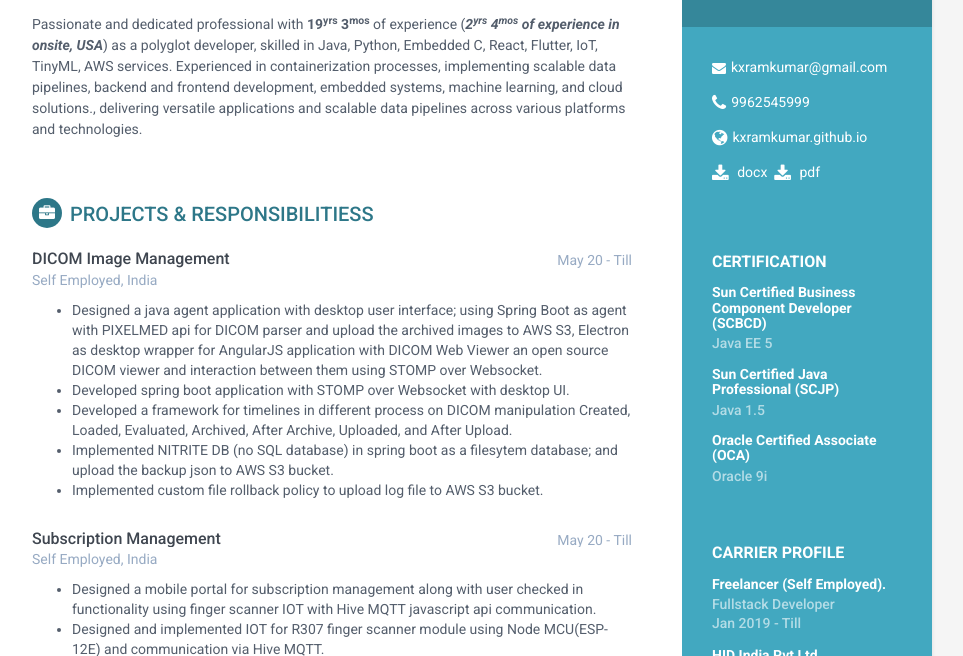
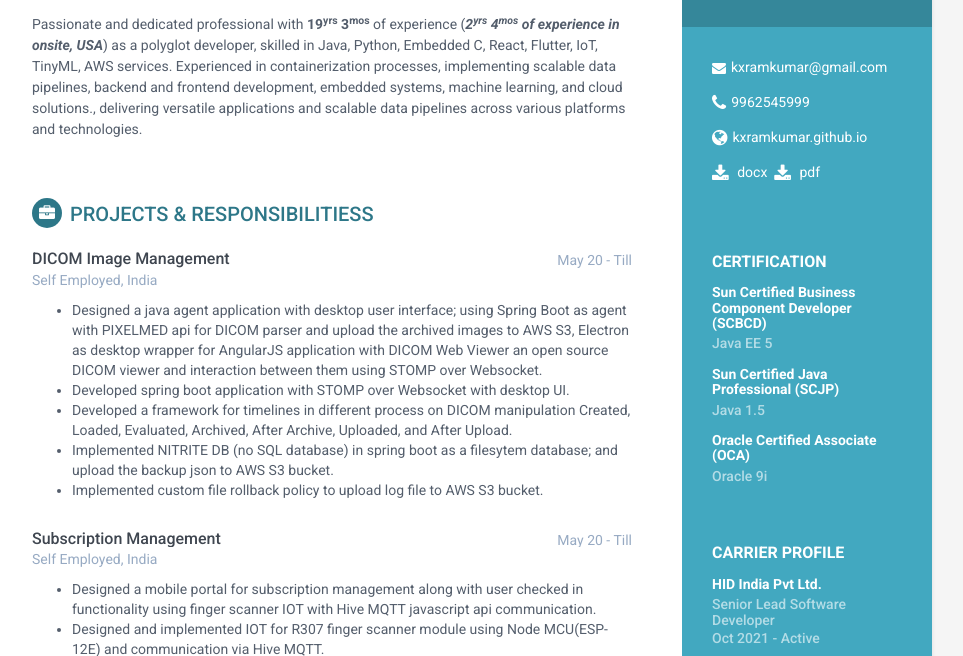
Before and after one commit to kxramkumar/kxramkumar.github.io, a plain HTML site: page index.html in a window 1280 px wide. Shown: the part 96-752 px from the top of the page, without its empty margins (188-1151 px from the left). Drawn offline with Linux system fonts and the light colour scheme.

Commit message:
Update index.html

```diff
--- a/index.html
+++ b/index.html
@@ -73,9 +73,14 @@
              <div class="education-container container-block">
                 <h2 class="container-block-title">Carrier Profile</h2>
                 <div class="item">
+					<h4 class="degree">HID India Pvt Ltd.</h4>
+					<h5 class="meta">Senior Lead Software Developer</h5>
+					<div class="time">Oct 2021 - Active</div>
+				</div><!--//item-->
+               			 <div class="item">
 					<h4 class="degree">Freelancer (Self Employed).</h4>
 					<h5 class="meta">Fullstack Developer</h5>
-					<div class="time">Jan 2019 - Till</div>
+					<div class="time">Jan 2019 - Sep 2021</div>
 				</div><!--//item-->
 				<div class="item">
 					<h4 class="degree">HID India Pvt Ltd.</h4>
```
